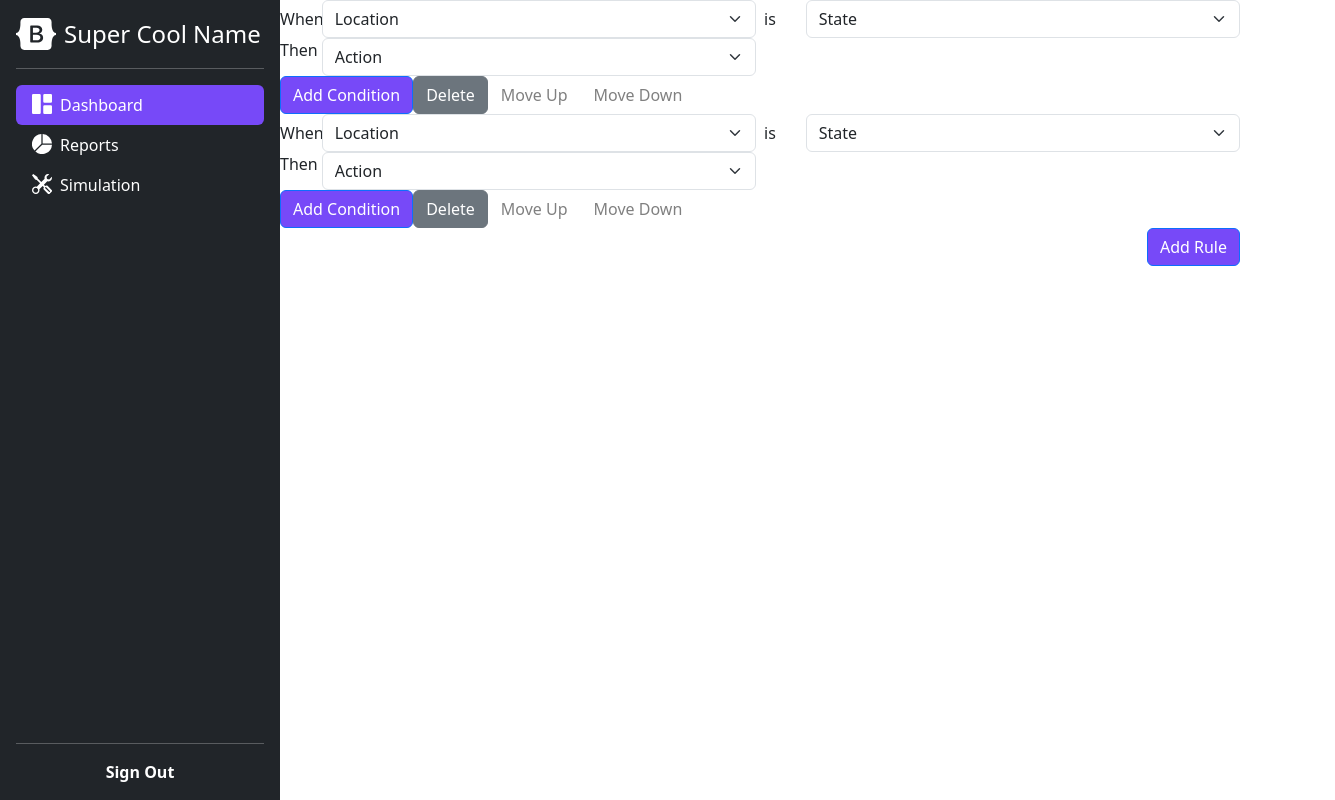
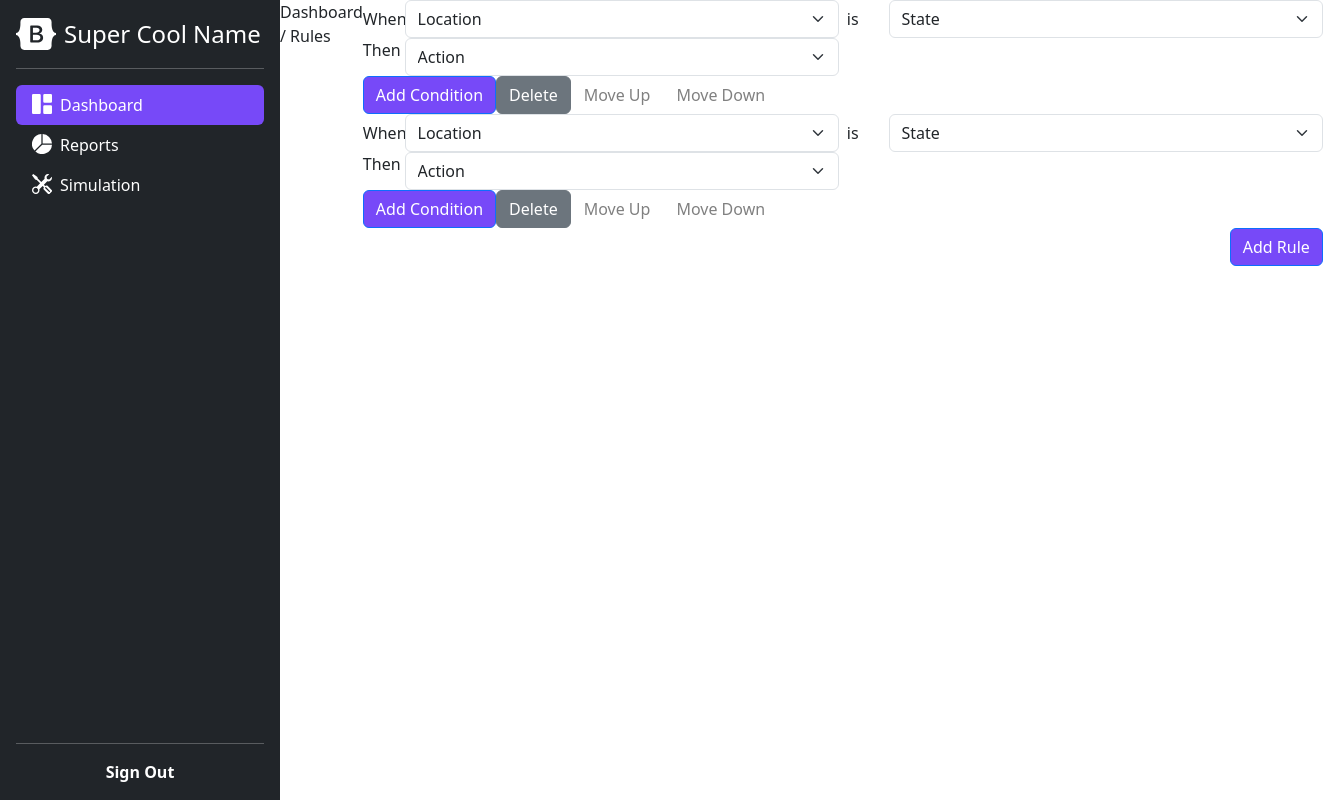
Before and after one commit to Access-Point-Program/cohort-3-rules-engine-admin, an Angular app in the folder front-end/: page / in a window 1280 px wide. Shown: the whole page, 1335 px wide, since content can reach past the window. Built offline with nearby package versions, Linux system fonts and the light colour scheme.

Commit message:
dashboard path WIP

```diff
--- a/front-end/src/app/app.component.html
+++ b/front-end/src/app/app.component.html
@@ -1,5 +1,8 @@
 <main class="d-flex flex-nowrap">
     <app-sidebar class="d-flex flex-column flex-shrink-0 p-3 text-bg-dark col-sm-3" style="width: 280px;"></app-sidebar>
+    <div class="row">
+        <app-dashboard-path></app-dashboard-path>
+    </div>
     <div class="col-sm-9">
         <div>
             <app-rules-component *ngFor="let rule of ruleset" [priority]="ruleset.indexOf(rule)"></app-rules-component>
--- a/front-end/src/app/app.module.ts
+++ b/front-end/src/app/app.module.ts
@@ -12,7 +12,8 @@ import { MoveUpButtonComponent } from './move-up-button/move-up-button.component
 import { MoveDownButtonComponent } from './move-down-button/move-down-button.component';
 import { AddNewRuleButtonComponent } from './add-new-rule-button/add-new-rule-button.component';
 import { RulesComponentComponent } from './rules-component/rules-component.component';
-import { DashboardPathComponentComponent } from './dashboard-path-component/dashboard-path-component.component';
+import { DashboardPathComponent } from './dashboard-path/dashboard-path.component';
+
 
 @NgModule({
   declarations: [
@@ -28,7 +29,7 @@ import { DashboardPathComponentComponent } from './dashboard-path-component/dash
     MoveDownButtonComponent,
     AddNewRuleButtonComponent,
     RulesComponentComponent,
-    DashboardPathComponentComponent
+    DashboardPathComponent,
   ],
   imports: [
     BrowserModule
--- a/front-end/src/app/dashboard-path-component/dashboard-path-component.component.html
+++ /dev/null
@@ -1 +0,0 @@
-<p>dashboard-path-component works!</p>
--- /dev/null
+++ b/front-end/src/app/dashboard-path/dashboard-path.component.html
@@ -0,0 +1,8 @@
+<Span style="display: inline-block;">
+    <a>
+        Dashboard
+    </a>
+    <p>
+    / Rules
+    </p>
+</Span>
```
Also changed, not shown: front-end/src/app/dashboard-path-component/dashboard-path-component.component.ts (deleted, +0 -10 lines), front-end/src/app/dashboard-path/dashboard-path.component.ts (added, +10 -0 lines), front-end/src/app/dashboard-path/dashboard-path.component.css (added), 2 other files (tests, documents, lock files or other folders).
